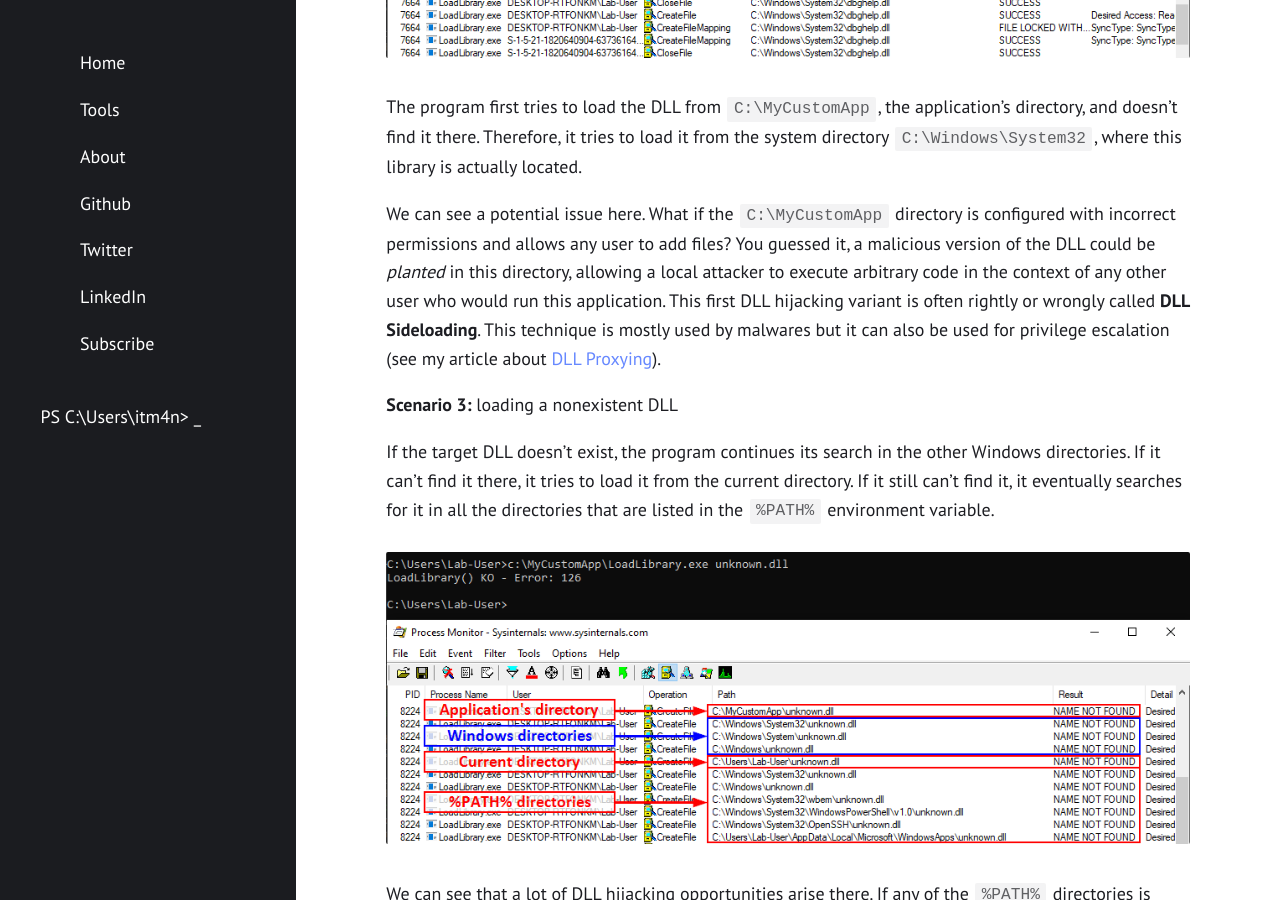
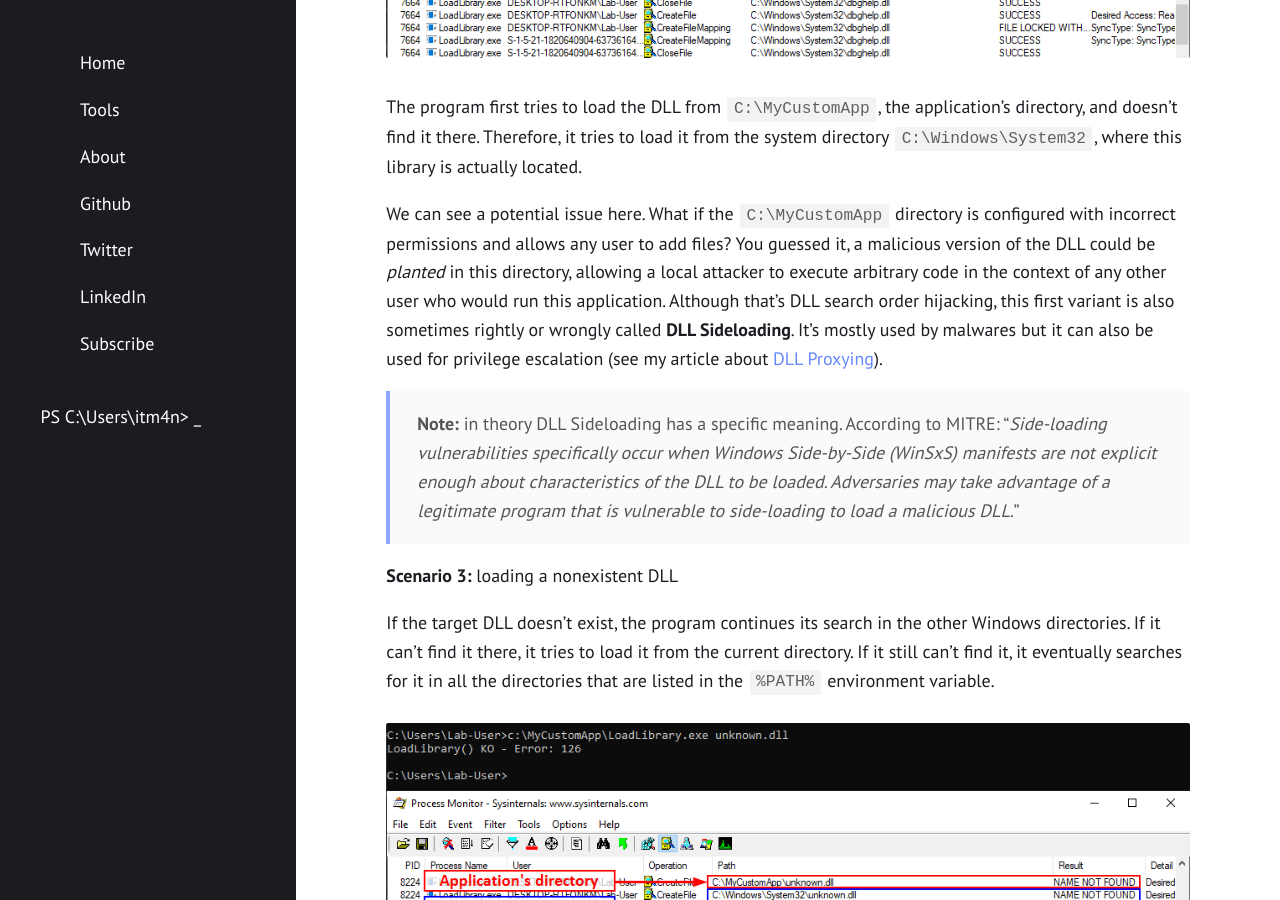
Before and after one commit to fohlab/itm4n.github.io, a Jekyll site: the page built from _posts/2020-04-24-windows-dll-hijacking-clarified.md, in a window 1280 px wide and 900 px high, scrolled down 3307 px. Built offline with Jekyll 4.4.1, drawn with Linux system fonts in a browser that asks for light colours; emoji names are drawn with the system emoji font.

Commit message:
Add precision

```diff
--- a/_posts/2020-04-24-windows-dll-hijacking-clarified.md
+++ b/_posts/2020-04-24-windows-dll-hijacking-clarified.md
@@ -66,7 +66,9 @@ __Scenario 2:__ loading a Windows DLL, `dbghelp.dll` for example.
 
 The program first tries to load the DLL from `C:\MyCustomApp`, the application's directory, and doesn't find it there. Therefore, it tries to load it from the system directory `C:\Windows\System32`, where this library is actually located.
 
-We can see a potential issue here. What if the `C:\MyCustomApp` directory is configured with incorrect permissions and allows any user to add files? You guessed it, a malicious version of the DLL could be _planted_ in this directory, allowing a local attacker to execute arbitrary code in the context of any other user who would run this application. This first DLL hijacking variant is often rightly or wrongly called __DLL Sideloading__. This technique is mostly used by malwares but it can also be used for privilege escalation (see my article about [DLL Proxying](/dll-proxying/)).
+We can see a potential issue here. What if the `C:\MyCustomApp` directory is configured with incorrect permissions and allows any user to add files? You guessed it, a malicious version of the DLL could be _planted_ in this directory, allowing a local attacker to execute arbitrary code in the context of any other user who would run this application. Although that's DLL search order hijacking, this first variant is also sometimes rightly or wrongly called __DLL Sideloading__. It's mostly used by malwares but it can also be used for privilege escalation (see my article about [DLL Proxying](/dll-proxying/)).
+
+> __Note:__ in theory DLL Sideloading has a specific meaning. According to MITRE: "_Side-loading vulnerabilities specifically occur when Windows Side-by-Side (WinSxS) manifests are not explicit enough about characteristics of the DLL to be loaded. Adversaries may take advantage of a legitimate program that is vulnerable to side-loading to load a malicious DLL._"
 
 __Scenario 3:__ loading a nonexistent DLL
 
```
